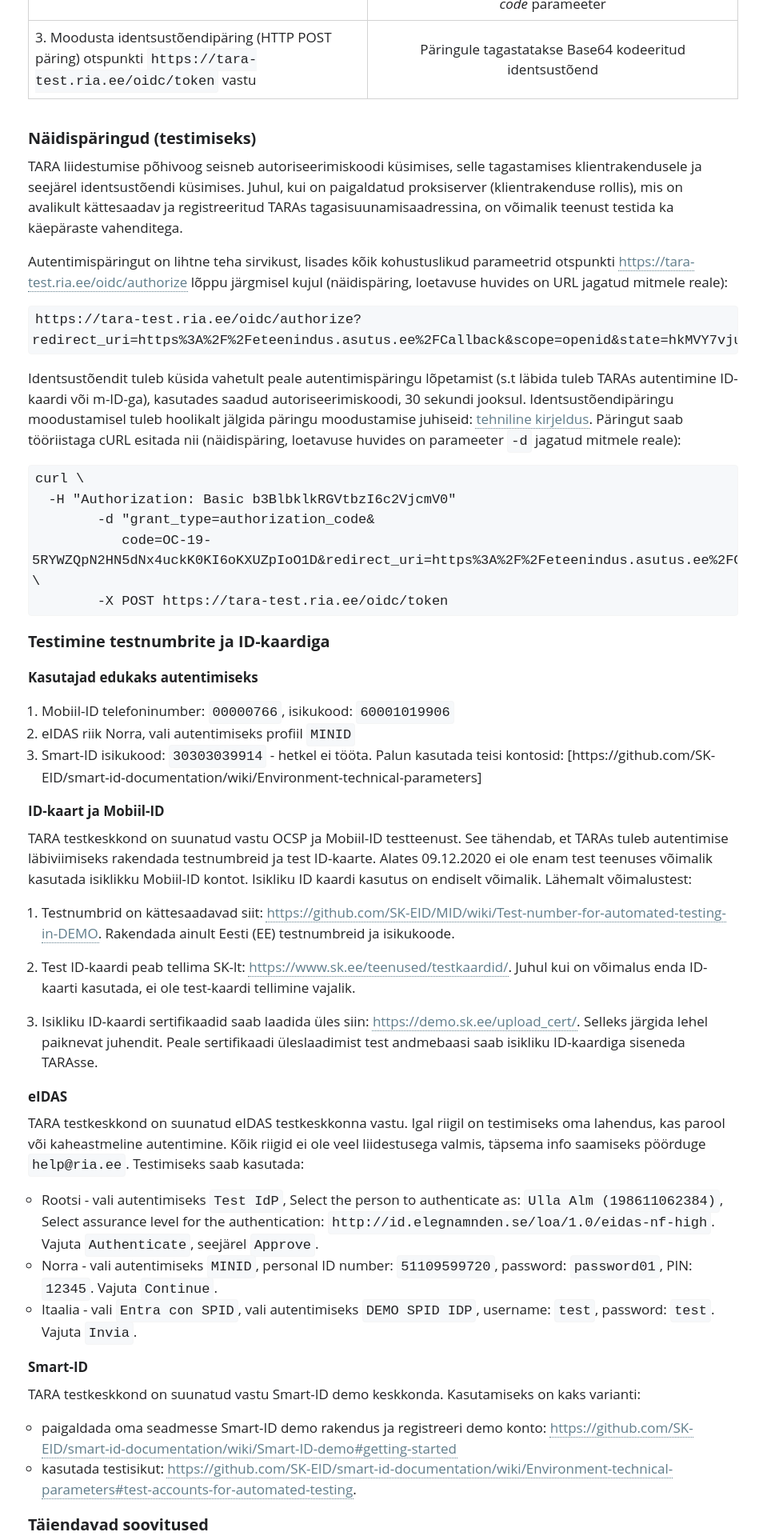
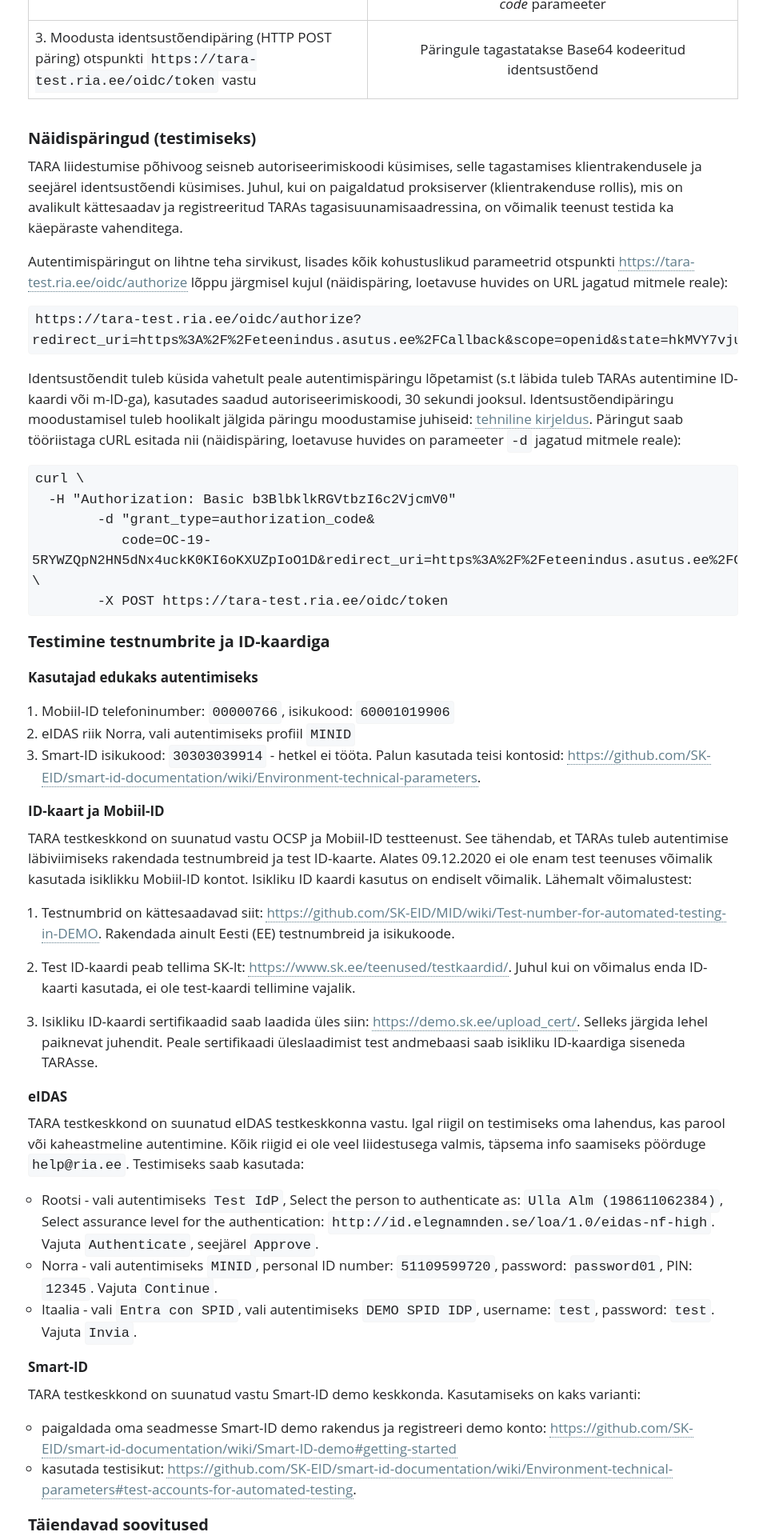
Before and after one commit to e-gov/TARA-Doku, a Jekyll site: the page built from Testimine.md, in a window 1280 px wide. Shown: the part 1121-3041 px from the top of the page at 80% size, without its empty margins (323-1277 px from the left). Built offline with Jekyll 4.4.1, drawn with Linux system fonts in a browser that asks for light colours; our own code applies the rules of GitHub Pages for plain Markdown files; part of the change alters nothing that is shown.

```diff
--- a/Testimine.md
+++ b/Testimine.md
@@ -58,7 +58,7 @@ curl \
 
 1. Mobiil-ID telefoninumber: `00000766`, isikukood: `60001019906`
 2. eIDAS riik Norra, vali autentimiseks profiil `MINID`
-3. Smart-ID isikukood: `30303039914` - hetkel ei tööta. Palun kasutada teisi kontosid: [https://github.com/SK-EID/smart-id-documentation/wiki/Environment-technical-parameters]
+3. Smart-ID isikukood: `30303039914` - hetkel ei tööta. Palun kasutada teisi kontosid: [https://github.com/SK-EID/smart-id-documentation/wiki/Environment-technical-parameters](https://github.com/SK-EID/smart-id-documentation/wiki/Environment-technical-parameters).
 
 ### ID-kaart ja Mobiil-ID
 
```
